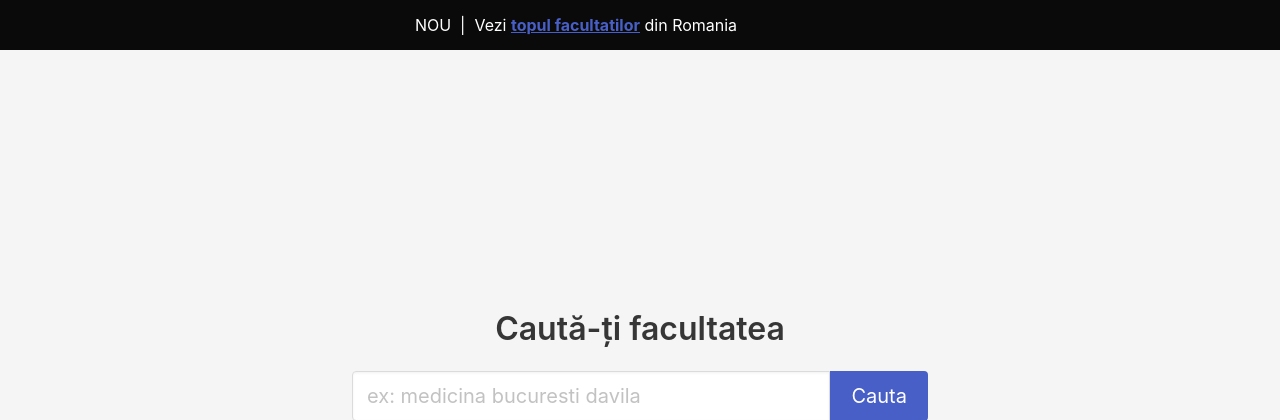
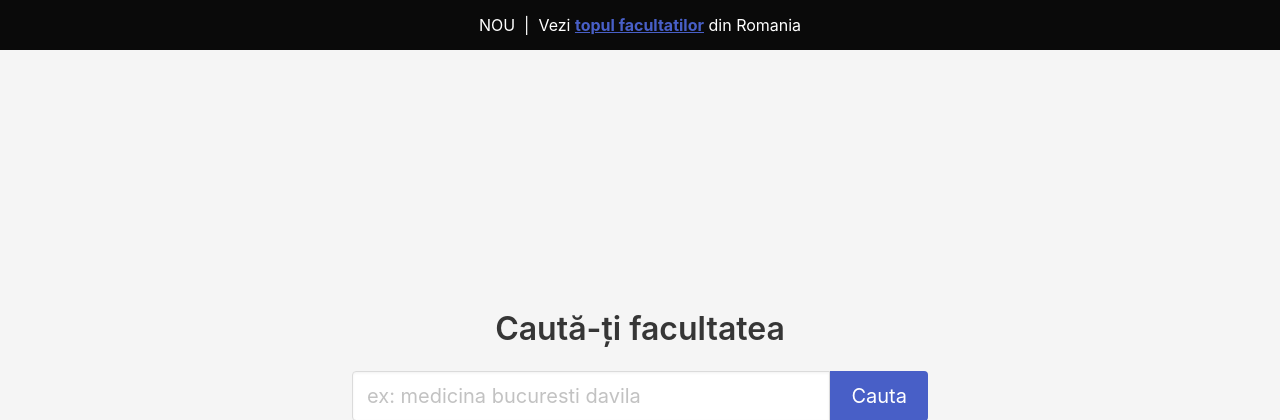
Before and after one commit to raresmosescu/notefacultati, a Django app: page / in a window 1280 px wide. Shown: the part 56-476 px from the top of the page. Run offline with Django 3.2, Linux system fonts and the light colour scheme; parts of the project's set-up code (start-up, migrations or seed data) failed here and were passed over; some libraries are stand-ins or nearby versions.

Commit message:
centered status bar contents

```diff
--- a/search/templates/search.html
+++ b/search/templates/search.html
@@ -4,7 +4,7 @@
 
 {% block statusbar %}
 	<div class="r-text-center has-background-black has-text-white">
-		<p class="r-wrap-text">
+		<p class="r-wrap-text r-center-content">
 			NOU &nbsp|&nbsp Vezi <a href="{% url 'school:school_ranking' %}" class="r-bold r-underline">topul facultatilor</a> din Romania
 		</p>
 	</div>
```
